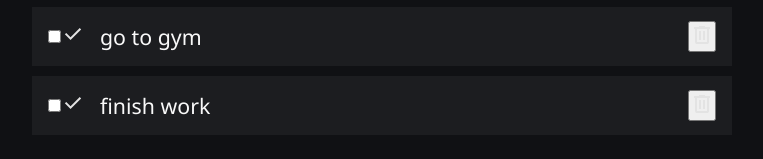
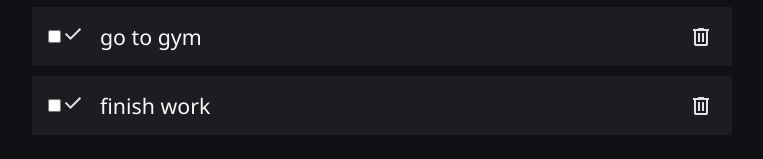
Before and after one commit to JohnSang16/ToDo-, a plain HTML site: page index.html in a window 1280 px wide. Shown: the part 267-426 px from the top of the page, without its empty margins (258-1021 px from the left). Drawn offline with Linux system fonts and the light colour scheme.

Commit message:
deletebtn styled

```diff
--- a/styles.css
+++ b/styles.css
@@ -93,3 +93,13 @@ form{
     padding-right: 0;
     flex-grow: 1;
 }
+
+.deletebtn{
+    padding: 3px;
+    background: none;
+    border: none;
+    cursor: pointer;
+    display: flex;
+    align-items: center;
+    justify-content: center;
+}
```
